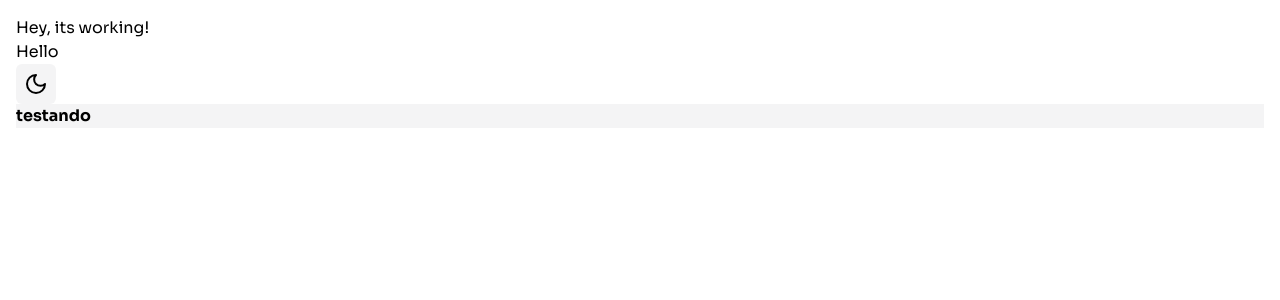
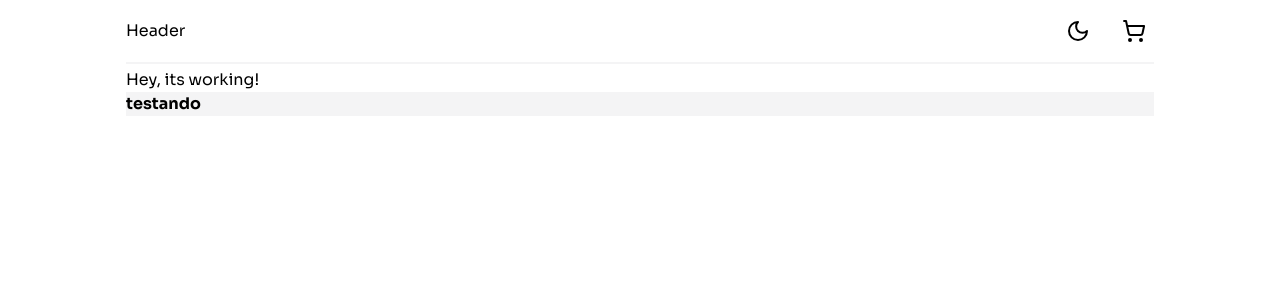
Before and after one commit to markinascimento/shirts-shop, a Next.js app: page / in a window 1280 px wide. Shown: the top 300 px of the page. Built offline with nearby package versions, Linux system fonts and the light colour scheme.

Commit message:
feat: add button toggle theme in header

```diff
--- a/src/app/(home)/page.tsx
+++ b/src/app/(home)/page.tsx
@@ -1,10 +1,7 @@
-import { ModeToggle } from "../../components/ModeToggle";
-
 export default function Home() {
   return (
-    <div className="w-full h-full p-4">
+    <div className="w-full">
       <h1> Hey, its working! </h1>
-      <ModeToggle />
 
       <div className="bg-zinc-100 dark:bg-zinc-800">
         <strong> testando </strong>
--- a/src/app/layout.tsx
+++ b/src/app/layout.tsx
@@ -1,5 +1,6 @@
 import { ThemeProvider } from "@/providers/theme-provider";
 
+import { Header } from "@/components/Header";
 import type { Metadata } from "next";
 import { Sora } from "next/font/google";
 import "./globals.css";
@@ -27,7 +28,11 @@ export default function RootLayout({
           enableSystem
           disableTransitionOnChange
         >
-          {children}
+          <div className="flex flex-col flex-1 gap-1 w-full h-full max-w-[1044px] px-2 mx-auto  overflow-hidden relative">
+            <Header />
+
+            <div className="flex flex-1 mb-1 overflow-auto">{children}</div>
+          </div>
         </ThemeProvider>
       </body>
     </html>
--- /dev/null
+++ b/src/components/Header.tsx
@@ -0,0 +1,38 @@
+"use client";
+// -> Theme lib
+import { useTheme } from "next-themes";
+
+// -> Icons lib
+import { Moon, ShoppingCart, Sun } from "lucide-react";
+
+export function Header() {
+  const { setTheme, theme } = useTheme();
+
+  return (
+    <header className="flex w-full min-h-16 items-center justify-between py-2 border-b-2 border-zinc-100 dark:border-zinc-900">
+      <h1> Header </h1>
+
+      <section className="flex items-center gap-4">
+        <button
+          type="button"
+          onClick={() => setTheme(theme === "dark" ? "light" : "dark")}
+          className="flex items-center justify-center w-10 h-10"
+        >
+          {theme === "dark" ? (
+            <Sun suppressHydrationWarning />
+          ) : (
+            <Moon suppressHydrationWarning />
+          )}
+        </button>
+
+        <button
+          type="button"
+          onClick={() => console.log("cart")}
+          className="flex items-center justify-center w-10 h-10"
+        >
+          <ShoppingCart />
+        </button>
+      </section>
+    </header>
+  );
+}
--- a/src/components/ModeToggle.tsx
+++ /dev/null
@@ -1,25 +0,0 @@
-"use client";
-
-import { Moon, Sun } from "lucide-react";
-import { useTheme } from "next-themes";
-
-export function ModeToggle() {
-  const { setTheme, theme } = useTheme();
-
-  return (
-    <div>
-      <h1> Hello </h1>
-      <button
-        type="button"
-        onClick={() => setTheme(theme === "dark" ? "light" : "dark")}
-        className="flex items-center justify-center w-10 h-10 rounded-md bg-zinc-100 dark:bg-zinc-800"
-      >
-        {theme === "dark" ? (
-          <Sun suppressHydrationWarning />
-        ) : (
-          <Moon suppressHydrationWarning />
-        )}
-      </button>
-    </div>
-  );
-}
```
